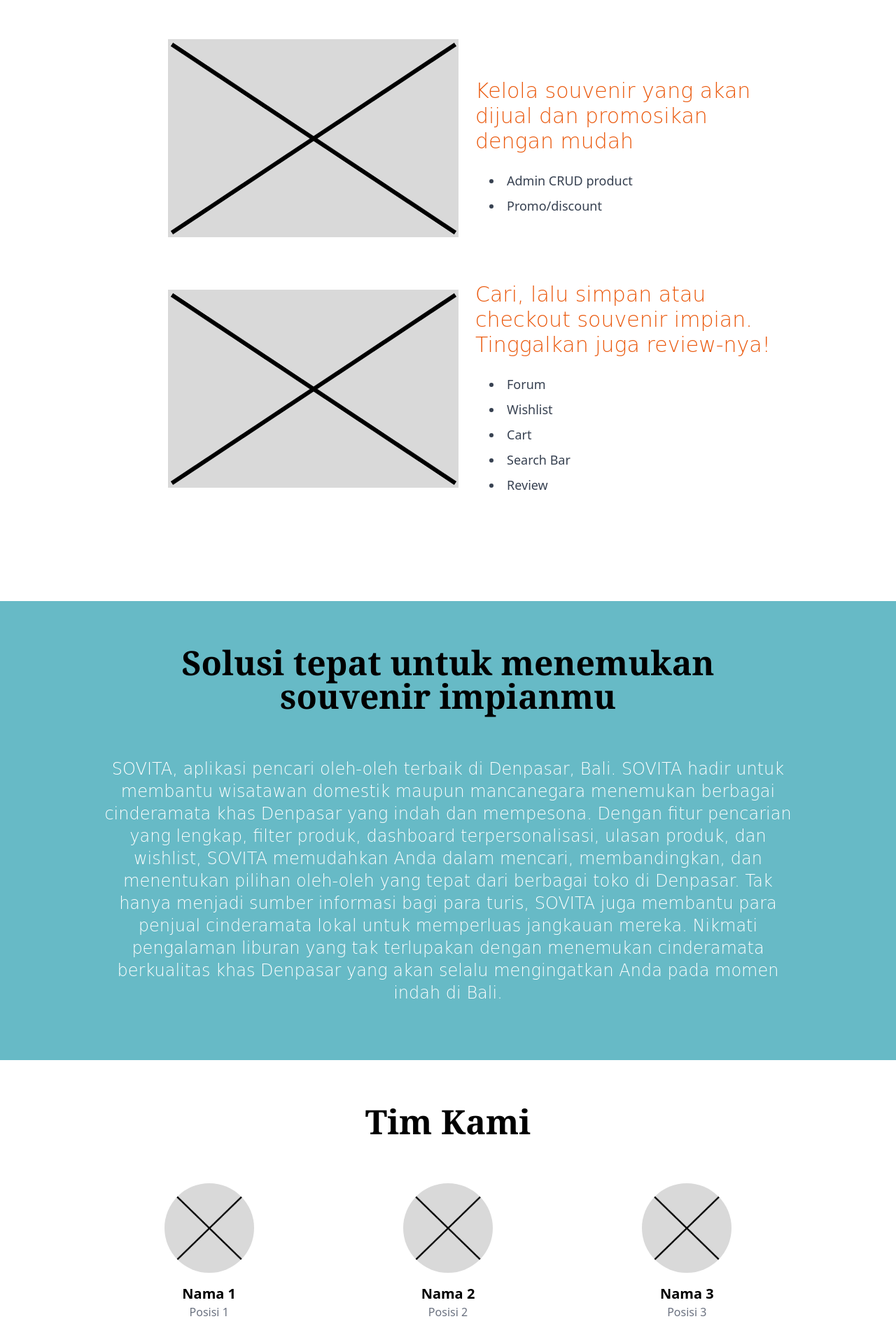
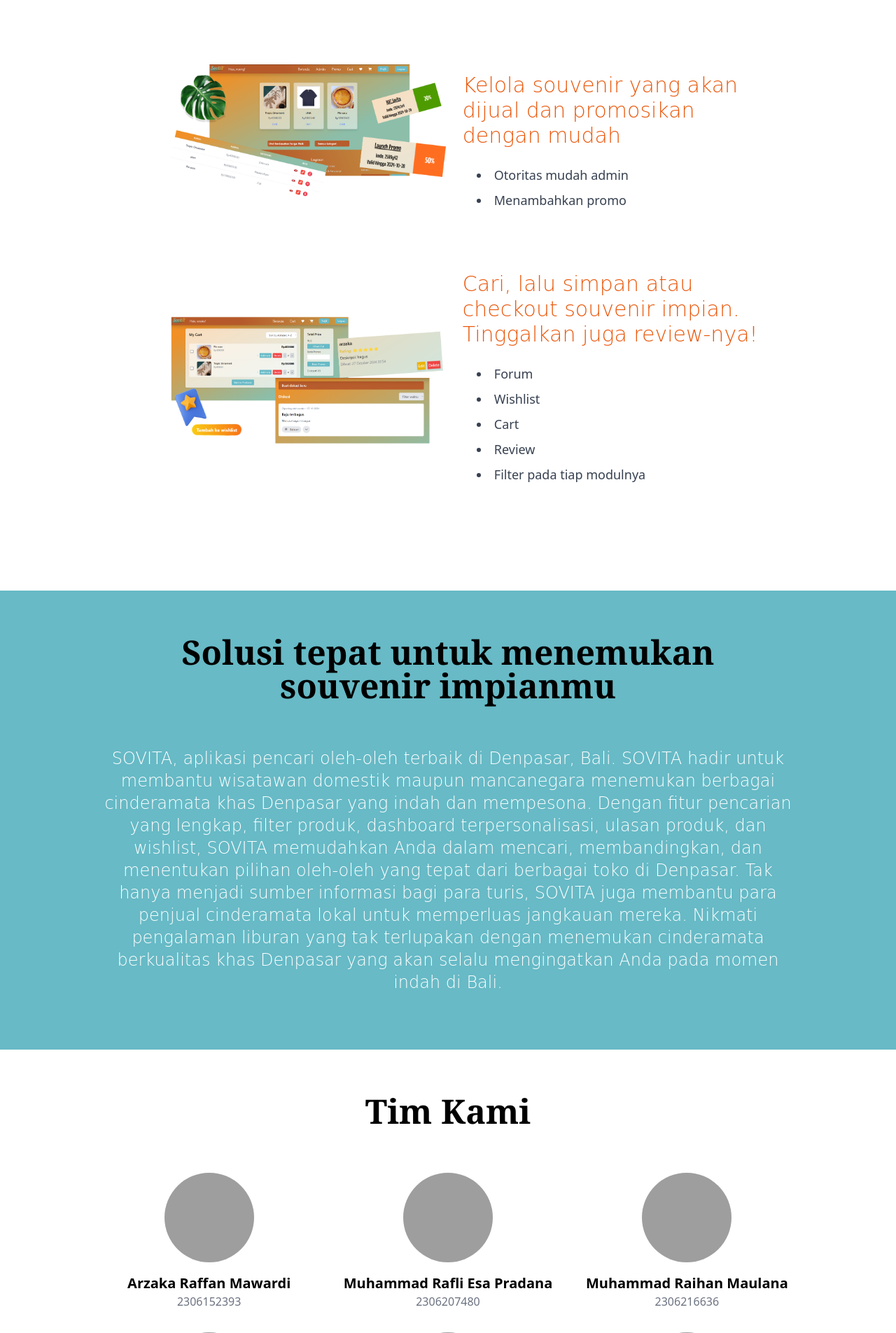
Before and after one commit to souvenir-kita/sovita, a Django app: page / in a window 1280 px wide. Shown: the part 960-2865 px from the top of the page at 70% size. Run offline with Django 5.2, Linux system fonts and the light colour scheme; some libraries are stand-ins or nearby versions; some web fonts are replaced; grey boxes are pictures that could not be loaded.

Commit message:
done final

```diff
--- a/cart/templates/show_cart.html
+++ b/cart/templates/show_cart.html
@@ -5,7 +5,7 @@
   <div class="flex justify-center items-start min-h-screen pt-20 pb-6 px-20" style="background: linear-gradient(153deg, #F09027 12.76%, #8CBEAA 71.77%);">
     <div class="bg-white bg-opacity-70 shadow-md rounded-lg p-6 w-full ml-5">
       <div class="flex justify-between mb-3">
-        <h2 class="text-2xl font-semibold mb-4">My Cart</h2>
+        <h2 class="text-2xl font-main font-bold font-semibold mb-4">My Cart</h2>
         <div class="mb-6 flex flex-col md:flex-row gap-4">
           <form method="get" class="flex-1 flex flex-col md:flex-row gap-4" action="{% url 'cart:show_cart' %}">
             <!-- Sort Dropdown -->
@@ -84,7 +84,7 @@
 
     <!-- Total Price Box -->
     <div class="bg-white bg-opacity-70 shadow-md rounded-lg p-6 ml-6 min-w-48 w-64 mr-5">
-      <h2 class="text-xl font-semibold mb-4">Total Price</h2>
+      <h2 class="text-xl font-main mb-4">Total Price</h2>
       <p class="text-lg">
         Rp<span id="totalPrice">0</span>
       </p>
--- a/display/templates/landing_page.html
+++ b/display/templates/landing_page.html
@@ -26,25 +26,25 @@
       <h1 class="font-serif text-black font-bold text-5xl m-16">Fitur</h1>
     </div>
     <div class="flex md:flex-nowrap flex-wrap justify-center items-center my-10">
-      <img src="{% static 'image/placeholder.png' %}" class="ml-24 size-auto" alt="Logo" />
+      <img src="{% static 'image/gambar1.png' %}" class="ml-24 size-2/5" alt="Logo" />
       <div class="p-6">
         <h2 class="font-bold text-orange-600 py-6 font-main text-xl md:text-3xl">Kelola souvenir yang akan dijual dan promosikan dengan mudah</h2>
         <ul class="list-disc list-inside pl-5 space-y-2 text-lg text-gray-700">
-          <li>Admin CRUD product</li>
-          <li>Promo/discount</li>
+          <li>Otoritas mudah admin</li>
+          <li>Menambahkan promo</li>
         </ul>
       </div>
     </div>
     <div class="flex md:flex-nowrap flex-wrap justify-center items-center my-10">
-      <img src="{% static 'image/placeholder.png' %}" class="ml-24 size-auto" alt="Logo" />
+      <img src="{% static 'image/gambar2.png' %}" class="ml-24 size-2/5" alt="Logo" />
       <div class="p-6">
         <h2 class="font-bold text-orange-600 pb-6 font-main text-xl md:text-3xl">Cari, lalu simpan atau checkout souvenir impian. Tinggalkan juga review-nya!</h2>
         <ul class="list-disc list-inside pl-5 space-y-2 text-lg text-gray-700">
           <li>Forum</li>
           <li>Wishlist</li>
           <li>Cart</li>
-          <li>Search Bar</li>
           <li>Review</li>
+          <li>Filter pada tiap modulnya</li>
         </ul>
       </div>
     </div>
@@ -66,39 +66,39 @@
     <div class="grid grid-cols-3 gap-8">
       <!-- Person 1 -->
       <div class="flex flex-col items-center">
-        <img src="{% static 'image/placeholder.png' %}" alt="Person 1" class="w-32 h-32 rounded-full" />
-        <h2 class="mt-4 font-bold text-xl">Nama 1</h2>
-        <p class="text-gray-500">Posisi 1</p>
+        <img src="https://csui2023.github.io/pfp/arzaka-raffan-mawardi.jpg" alt="Person 1" class="w-32 h-32 rounded-full" />
+        <h2 class="mt-4 font-bold text-xl">Arzaka Raffan Mawardi</h2>
+        <p class="text-gray-500">2306152393</p>
       </div>
       <!-- Person 2 -->
       <div class="flex flex-col items-center">
-        <img src="{% static 'image/placeholder.png' %}" alt="Person 2" class="w-32 h-32 rounded-full" />
-        <h2 class="mt-4 font-bold text-xl">Nama 2</h2>
-        <p class="text-gray-500">Posisi 2</p>
+        <img src="https://csui2023.github.io/pfp/muhammad-rafli-esa-pradana.jpg" alt="Person 2" class="w-32 h-32 rounded-full" />
+        <h2 class="mt-4 font-bold text-xl">Muhammad Rafli Esa Pradana</h2>
+        <p class="text-gray-500">2306207480</p>
       </div>
       <!-- Person 3 -->
       <div class="flex flex-col items-center">
-        <img src="{% static 'image/placeholder.png' %}" alt="Person 3" class="w-32 h-32 rounded-full" />
-        <h2 class="mt-4 font-bold text-xl">Nama 3</h2>
-        <p class="text-gray-500">Posisi 3</p>
+        <img src="https://csui2023.github.io/pfp/muhammad-raihan-maulana.jpg" alt="Person 3" class="w-32 h-32 rounded-full" />
+        <h2 class="mt-4 font-bold text-xl">Muhammad Raihan Maulana</h2>
+        <p class="text-gray-500">2306216636</p>
       </div>
       <!-- Person 4 -->
       <div class="flex flex-col items-center">
-        <img src="{% static 'image/placeholder.png' %}" alt="Person 4" class="w-32 h-32 rounded-full" />
-        <h2 class="mt-4 font-bold text-xl">Nama 4</h2>
-        <p class="text-gray-500">Posisi 4</p>
+        <img src="https://csui2023.github.io/pfp/muhammad-reyhan-ardian.jpg" alt="Person 4" class="w-32 h-32 rounded-full" />
+        <h2 class="mt-4 font-bold text-xl">Muhammad Reyhan Ardian</h2>
+        <p class="text-gray-500">2306217185</p>
       </div>
       <!-- Person 5 -->
       <div class="flex flex-col items-center">
-        <img src="{% static 'image/placeholder.png' %}" alt="Person 5" class="w-32 h-32 rounded-full" />
-        <h2 class="mt-4 font-bold text-xl">Nama 5</h2>
-        <p class="text-gray-500">Posisi 5</p>
+        <img src="https://csui2023.github.io/pfp/wisnu-nugroho.jpg" alt="Person 5" class="w-32 h-32 rounded-full" />
+        <h2 class="mt-4 font-bold text-xl">Wisnu Nugroho</h2>
+        <p class="text-gray-500">2306275084</p>
       </div>
       <!-- Person 6 -->
       <div class="flex flex-col items-center">
-        <img src="{% static 'image/placeholder.png' %}" alt="Person 6" class="w-32 h-32 rounded-full" />
-        <h2 class="mt-4 font-bold text-xl">Nama 6</h2>
-        <p class="text-gray-500">Posisi 6</p>
+        <img src="https://csui2023.github.io/pfp/zufar-romli-amri.jpg" alt="Person 6" class="w-32 h-32 rounded-full" />
+        <h2 class="mt-4 font-bold text-xl">Zufar Romli Amri</h2>
+        <p class="text-gray-500">2306202694</p>
       </div>
     </div>
   </div>
--- a/review/templates/review_page.html
+++ b/review/templates/review_page.html
@@ -22,7 +22,7 @@
                 </select>
             </div>
             {% if user.is_authenticated and not user.userprofile.role == 'admin' %}
-            <button onclick="showReviewModal()" class="bg-orange-500 hover:bg-orange-700 text-white font-bold py-1 px-2 text-sm rounded" style="padding: 1px;">
+            <button onclick="showReviewModal()" class="bg-orange-500 hover:bg-orange-700 text-white font-bold px-6 my-4 text-sm rounded" style="padding: 1px;">
                 Tambah Ulasan
             </button>
             {% endif %}
```
Also changed, not shown: static/image/gambar1.png (added), static/image/gambar2.png (added), wishlist/gambar1.png (added).
